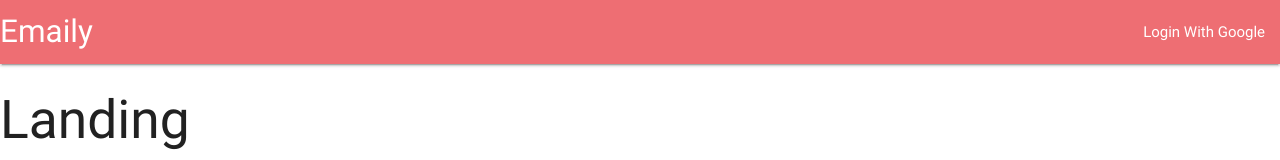
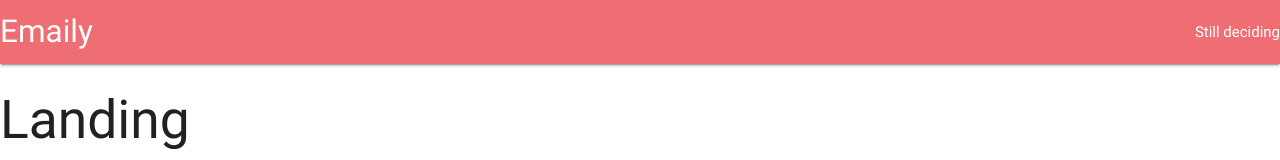
Before and after one commit to yocodigo/emaily, a React (Create React App) app in the folder client/: page / in a window 1280 px wide. Shown: the top 160 px of the page. Built offline with nearby package versions, Linux system fonts and the light colour scheme; no server answers.

Commit message:
Hooking up connect from react-redux in Header.js so it can access state. Also did some ES6 refactoring on function mapStateToProps--passed in an object and since return value had an object key with the same label as its value, that got condenced using only single instance of the label.

```diff
--- a/client/src/components/Header.js
+++ b/client/src/components/Header.js
@@ -1,7 +1,20 @@
 import React, { Component } from 'react';
+import { connect } from 'react-redux';
 
 class Header extends Component {
+    renderContent() {
+        switch (this.props.auth) {
+            case null:
+                return 'Still deciding';
+            case false:
+                return 'Im loggedout';
+            default:
+                return 'Im logged in';
+        }
+    }
+
     render() {
+        console.log(this.props);
         return (
             <nav>
                 <div className="nav-wrapper">
@@ -9,9 +22,7 @@
                         Emaily
                     </a>
                     <ul className="right">
-                        <li>
-                            <a>Login With Google</a>
-                        </li>
+                        {this.renderContent()}
                     </ul>
                 </div>
             </nav>
@@ -19,4 +30,8 @@
     }
 }
 
-export default Header;
+function mapStateToProps({ auth }) {
+    return { auth };
+}
+
+export default connect(mapStateToProps)(Header);
```
